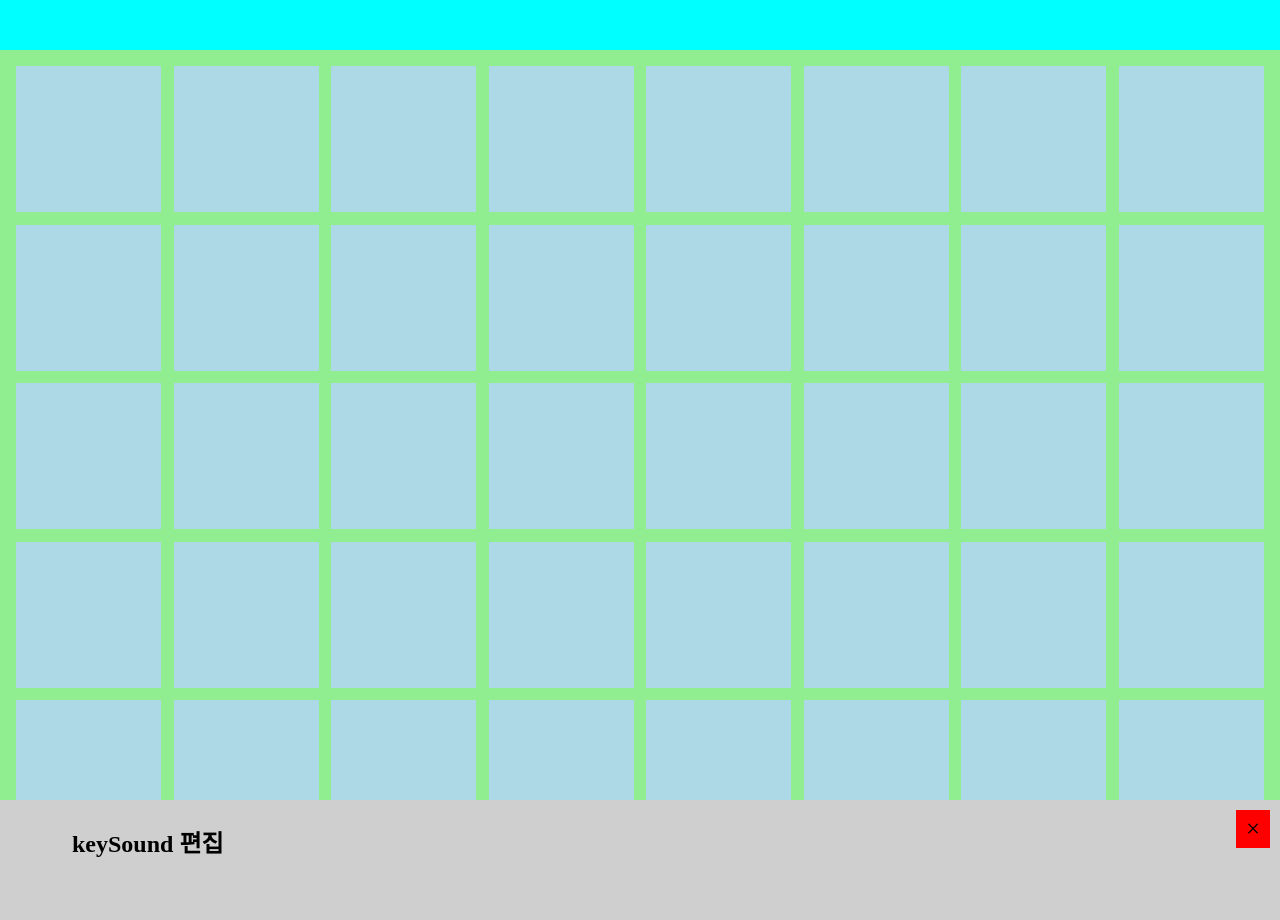
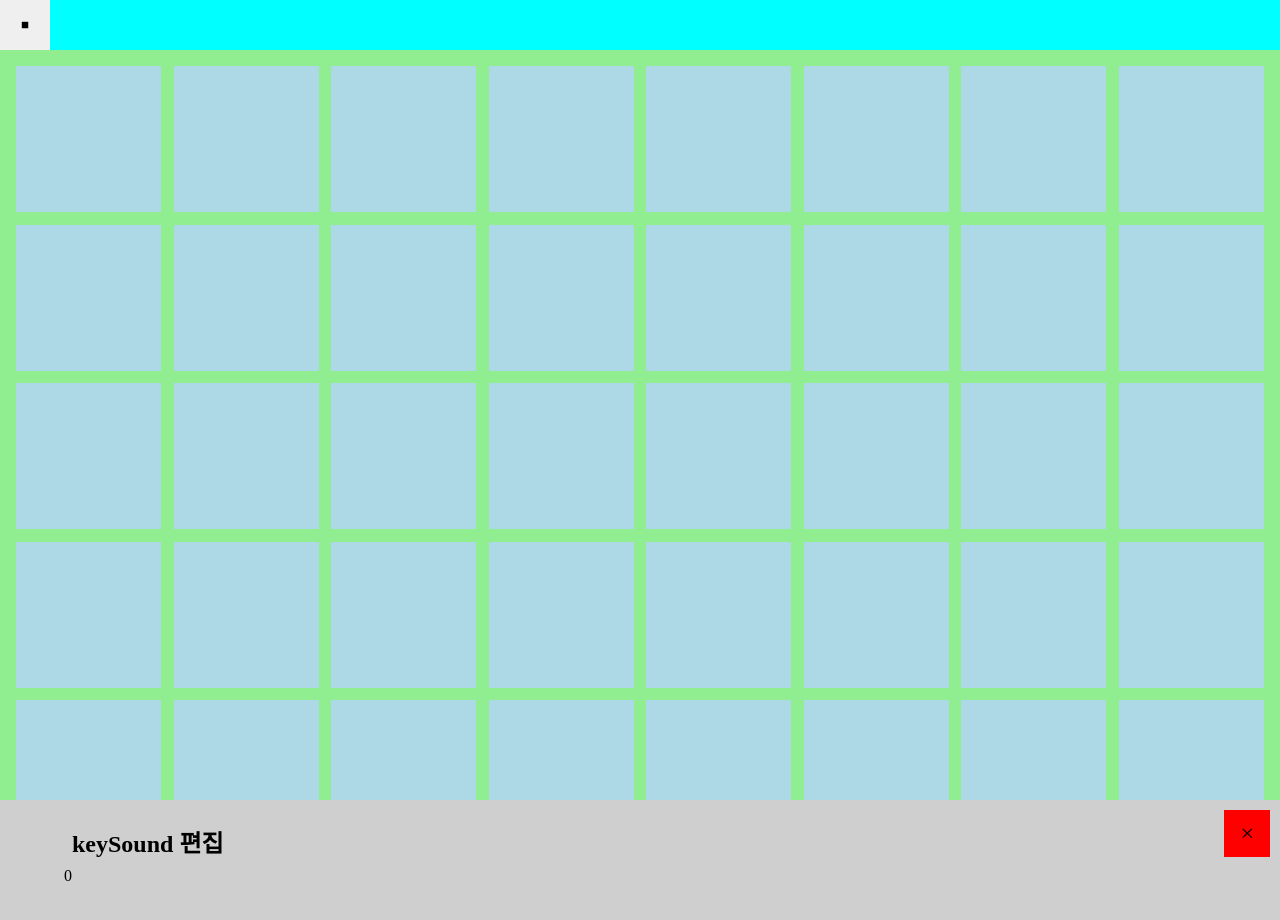
Before and after one commit to comjun04/UniMake, a React app: page / in a window 1280 px wide. Shown: the top 920 px of the page. Built offline with nearby package versions, Linux system fonts and the light colour scheme.

Commit message:
feat(sidenav): add SideNav

```diff
--- a/src/App.jsx
+++ b/src/App.jsx
@@ -1,11 +1,11 @@
-import React from 'react'
+import React, { useState } from 'react'
 import { styled, defaultCss } from './styles/theme'
 
-import { Header, WorkPanel } from './components'
+import { Header, SideNav, WorkPanel } from './components'
 
 import './css/font.css'
 
-const AppElement = styled('div', {
+const AppComp = styled('div', {
   display: 'flex',
   flexDirection: 'column'
 })
@@ -13,11 +13,17 @@ const AppElement = styled('div', {
 const App = () => {
   defaultCss()
 
+  const [navOpened, setNavOpened] = useState(false)
+
   return (
-    <AppElement>
-      <Header />
+    <AppComp>
+      <Header triggerNavOpen={() => setNavOpened(true)} />
+      <SideNav
+        opened={navOpened}
+        triggerClose={() => setNavOpened(false)}
+      />
       <WorkPanel />
-    </AppElement>
+    </AppComp>
   )
 }
 
--- a/src/components/Header.jsx
+++ b/src/components/Header.jsx
@@ -1,15 +1,23 @@
 import React from 'react'
 import { styled } from '../styles/theme'
 
-const HeaderElement = styled('div', {
+const HeaderComp = styled('div', {
   width: '100%',
   height: 50,
   backgroundColor: 'cyan'
 })
 
-const Header = () => {
+const NavOpenBtn = styled('button', {
+  width: 50,
+  height: 50,
+  border: 0
+})
+
+const Header = ({ triggerNavOpen }) => {
   return (
-    <HeaderElement />
+    <HeaderComp>
+      <NavOpenBtn onClick={triggerNavOpen}>■</NavOpenBtn>
+    </HeaderComp>
   )
 }
 
--- a/src/components/PropertyEditPanel.jsx
+++ b/src/components/PropertyEditPanel.jsx
@@ -4,29 +4,31 @@ import { styled } from '../styles/theme'
 const PanelElement = styled('div', {
   backgroundColor: '#cfcfcf',
 
-  position: 'fixed',
-  width: '90%',
-  height: '100%',
+  position: 'fixed', // NOTE: mobile only
+  width: '90%', // NOTE: mobile only
+  height: '100%', // NOTE: mobily only
   margin: 0,
   padding: '16px 5%',
-  transition: 'top .3s'
+  transition: 'top .3s', // NOTE: mobile only
+
+  zIndex: 20 // NOTE: mobile only
 })
 
 const Title = styled('h3', {
   margin: 8,
   fontSize: 24,
-  textDecoration: 'none'
 })
 
+// NOTE: mobile only
 const CloseBtn = styled('a', {
   backgroundColor: 'red',
 
   position: 'absolute',
   top: 10,
   right: 10,
-  padding: '5px 10px',
-  fontSize: 25,
-  textDecoration: 'none'
+  padding: '10px 16px',
+
+  fontSize: 24,
 })
 
 const PropertyEditPanel = ({
@@ -42,12 +44,13 @@ const PropertyEditPanel = ({
   return (
     <PanelElement
       css={{
-        top: show ? 0 : '100%'
+        top: show ? 0 : '100%' // NOTE: mobile only
       }}
     >
       <Title>{title} 편집</Title>
       <CloseBtn onClick={triggerHide}>&times;</CloseBtn>
       {element}
+      <span>{button}</span>
     </PanelElement>
   )
 }
--- /dev/null
+++ b/src/components/SideNav.jsx
@@ -0,0 +1,43 @@
+import React from 'react'
+import { styled } from '../styles/theme'
+
+const SideNavComp = styled('div', {
+  backgroundColor: 'white',
+
+  position: 'fixed',
+  width: 0,
+  height: '100%',
+  top: 0,
+  left: 0,
+  zIndex: 10,
+
+  overflowX: 'hidden',
+  transition: 'width .3s'
+})
+
+// TODO: refactor this to one button
+const CloseBtn = styled('a', {
+  backgroundColor: 'red',
+
+  position: 'absolute',
+  top: 10,
+  right: 10,
+  padding: '10px 16px',
+
+  fontSize: 24
+})
+
+const SideNav = ({ opened, triggerClose }) => {
+  return (
+    <SideNavComp
+      css={{
+        width: opened ? '75%' : 0
+      }}
+    >
+      <CloseBtn onClick={triggerClose}>&times;</CloseBtn>
+      Hello
+    </SideNavComp>
+  )
+}
+
+export default SideNav
--- a/src/components/index.js
+++ b/src/components/index.js
@@ -1,5 +1,7 @@
 import Header from './Header.jsx'
+import SideNav from './SideNav.jsx'
 import WorkPanel from './WorkPanel.jsx'
+
 import ModeSelectPanel from './ModeSelectPanel.jsx'
 import PropertyEditPanel from './PropertyEditPanel.jsx'
 
@@ -8,6 +10,7 @@ import PadButton from './PadButton.jsx'
 
 export {
   Header,
+  SideNav,
   WorkPanel,
   ModeSelectPanel,
   PropertyEditPanel,
```
